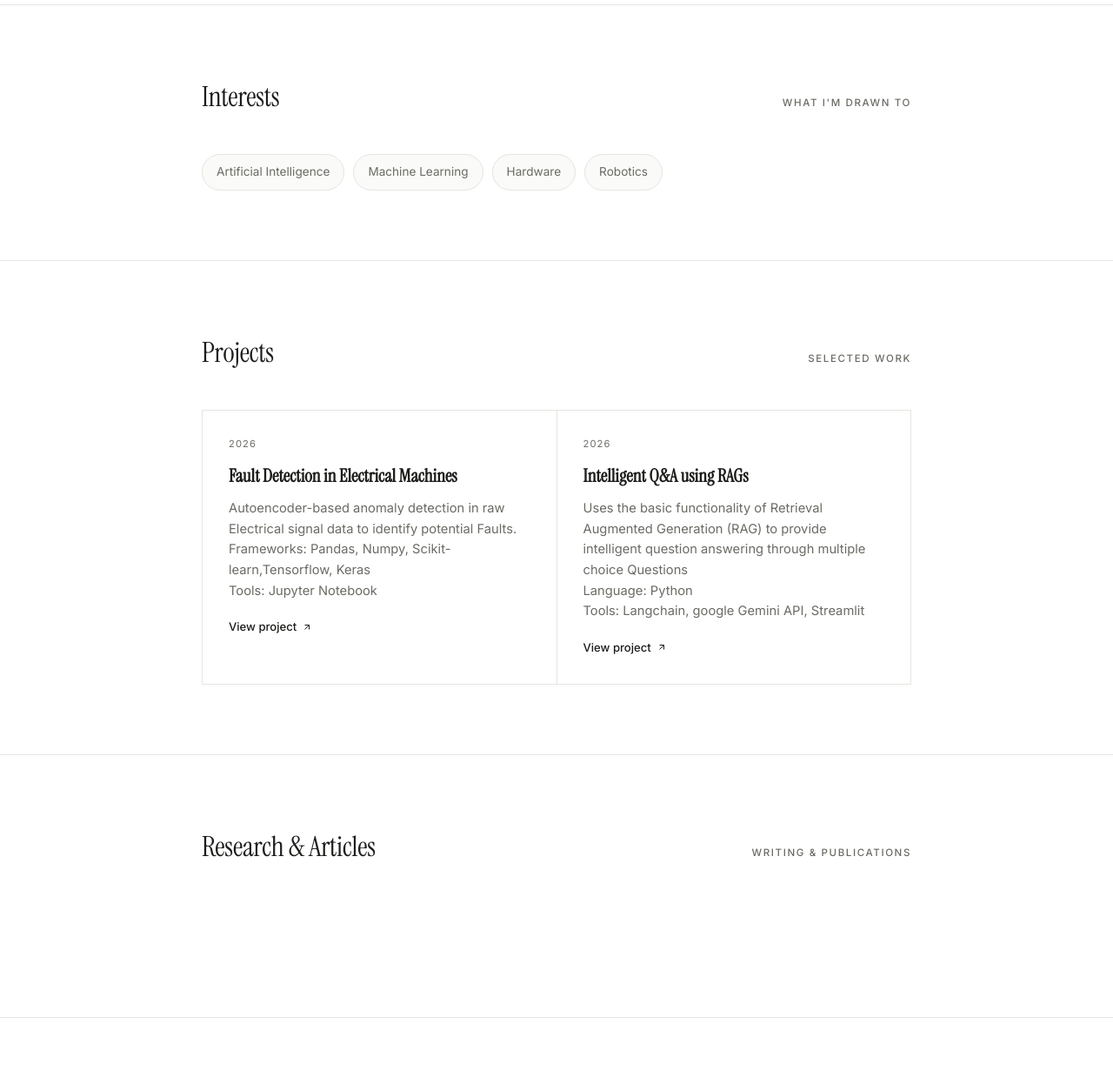
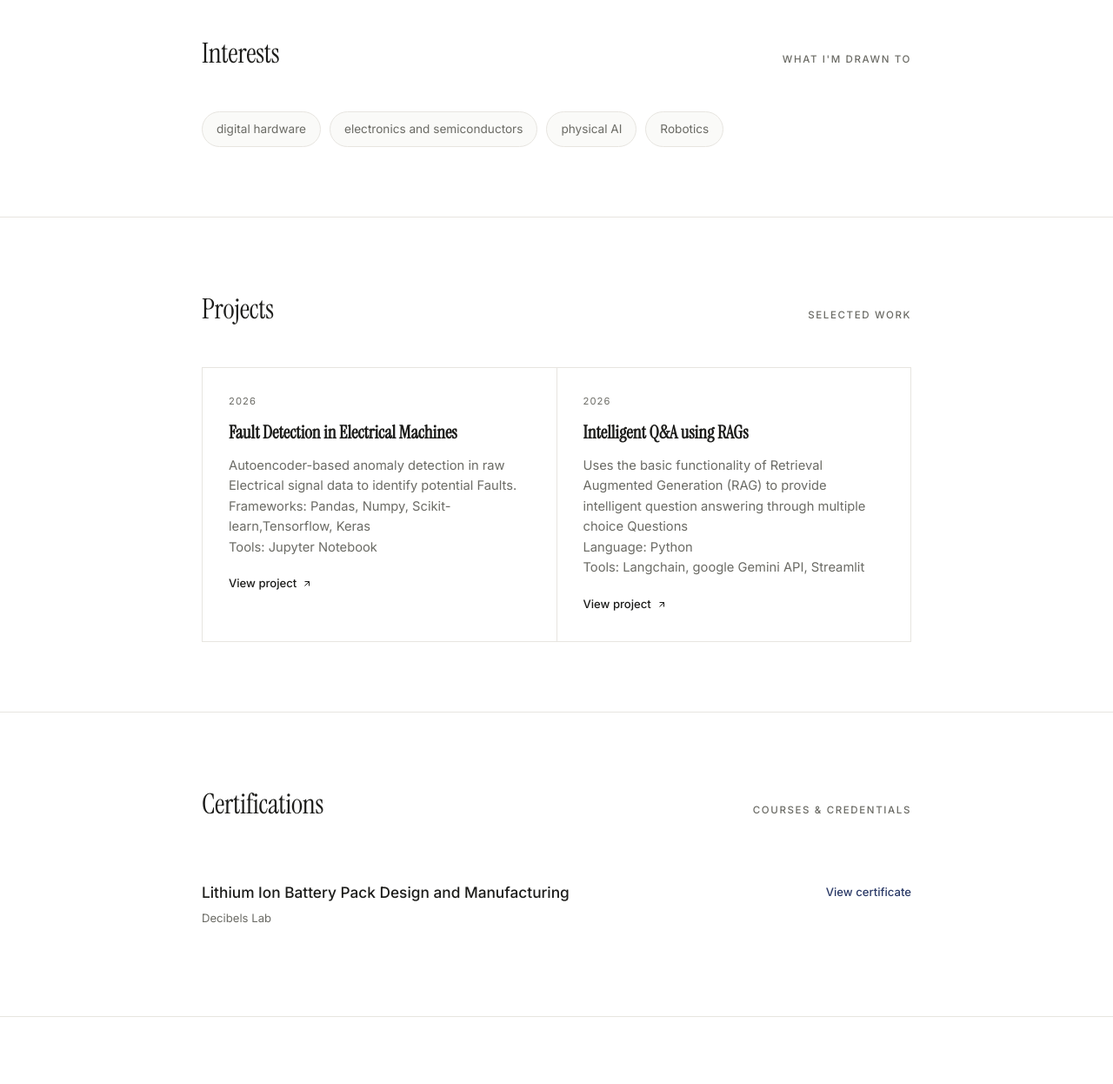
Before and after one commit to Daniel-Olat/Daniel, a plain HTML site: page index.html in a window 1280 px wide. Shown: the part 980-2226 px from the top of the page at 87% size. Drawn offline with Linux system fonts and the light colour scheme.

Commit message:
Update portfolio certifications section

```diff
--- a/index.html
+++ b/index.html
@@ -317,7 +317,7 @@
       <a href="#about">About</a>
       <a href="#interests">Interests</a>
       <a href="#projects">Projects</a>
-      <a href="#research">Research</a>
+      <a href="#certifications">Certifications</a>
       <a href="#connect">Connect</a>
     </div>
   </nav>
@@ -330,7 +330,7 @@
     <div class="eyebrow">Artificial Intelligence</div>
     <h1 class="display">Hi, I'm <em>Daniel</em>.</h1>
     <p class="lede">
-    Artficial Intelligence Research and Engineering.
+
     </p>
     <div class="hero-actions">
       <a class="btn btn-primary" href="#projects">View projects</a>
@@ -350,7 +350,7 @@
     <div class="about-body">
       <p>
         I come from a maths, physics and Engineering background and I am currently a 3rd Year Student of Electrical and Electronics Engineering at the University of Ibadan, Nigeria.
-      I am inspired by Artificial Intelligence and its usage to solve complex and real-world problems and to enhance future intelligence.I am also intrigued by the variuos hardware and compute capabilities required to power modern AI systems. I am currently focused on building my skills in AI and Machine Learning, and I am looking for opportunities to apply my knowledge in real-world projects and research.
+      I am inspired by Artificial Intelligence and its usage to solve complex and real-world problems and to enhance future intelligence.I am also intrigued by the various hardware and compute capabilities required to power modern AI systems. I am currently focused on building my skills in digital hardware, electronics, semiconductor technologies and Robotics, and I am looking for opportunities to apply my knowledge in real-world projects and research.
       </p>
       <p>
       </p>
@@ -367,9 +367,9 @@
       <div class="eyebrow">What I'm drawn to</div>
     </div>
     <div class="tag-cloud">
-      <span class="tag">Artificial Intelligence</span>
-      <span class="tag">Machine Learning</span>
-      <span class="tag">Hardware</span>
+      <span class="tag">digital hardware</span>
+      <span class="tag">electronics and semiconductors</span>
+      <span class="tag">physical AI</span>
       <span class="tag">Robotics</span>
 
     </div>
@@ -413,22 +413,22 @@
   </div>
 </section>
 
-<!-- ================= RESEARCH & ARTICLES ================= -->
-<!-- EDIT: duplicate .pub-row blocks as needed, update link href -->
-<section id="research">
+<!-- ================= CERTIFICATIONS ================= -->
+<!-- EDIT: duplicate .pub-row blocks as needed and replace the title, issuer, date, and href -->
+<section id="certifications">
   <div class="wrap">
     <div class="section-head">
-      <h2 class="display">Research &amp; Articles</h2>
-      <div class="eyebrow">Writing &amp; publications</div>
+      <h2 class="display">Certifications</h2>
+      <div class="eyebrow">Courses &amp; credentials</div>
     </div>
     <div class="pub-list">
-      <a class="pub-row" href="file:///C:/Users/Daniel%20Olatunji/Downloads/Intelligent_Document_QA_Project_Documentation.pdf" target="_blank" rel="noopener">
+      <a class="pub-row" href="https://lms.decibelslab.com/certificates/xfp4cnqcmv" target="_blank" rel="noopener">
         <div class="pub-main">
-          <h3></h3>
-          <div class="pub-meta"></div>
+          <h3>Lithium Ion Battery Pack Design and Manufacturing</h3>
+          <div class="pub-meta">Decibels Lab</div>
         </div>
         <div class="pub-date">
-          <span class="pub-link"></span>
+          <span class="pub-link">View certificate</span>
         </div>
       </a>
     </div>
```
